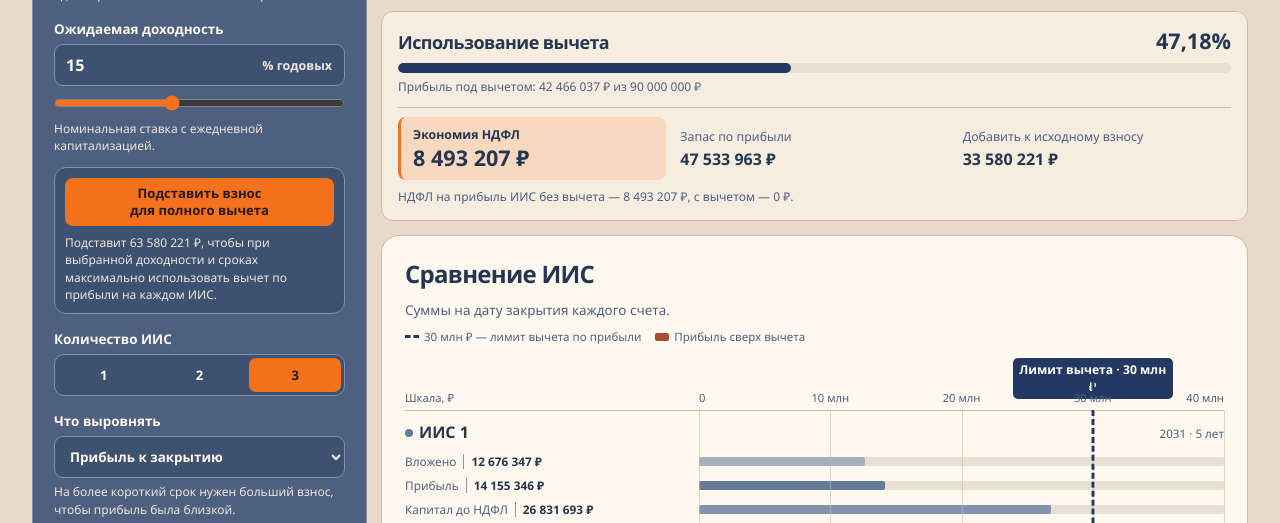
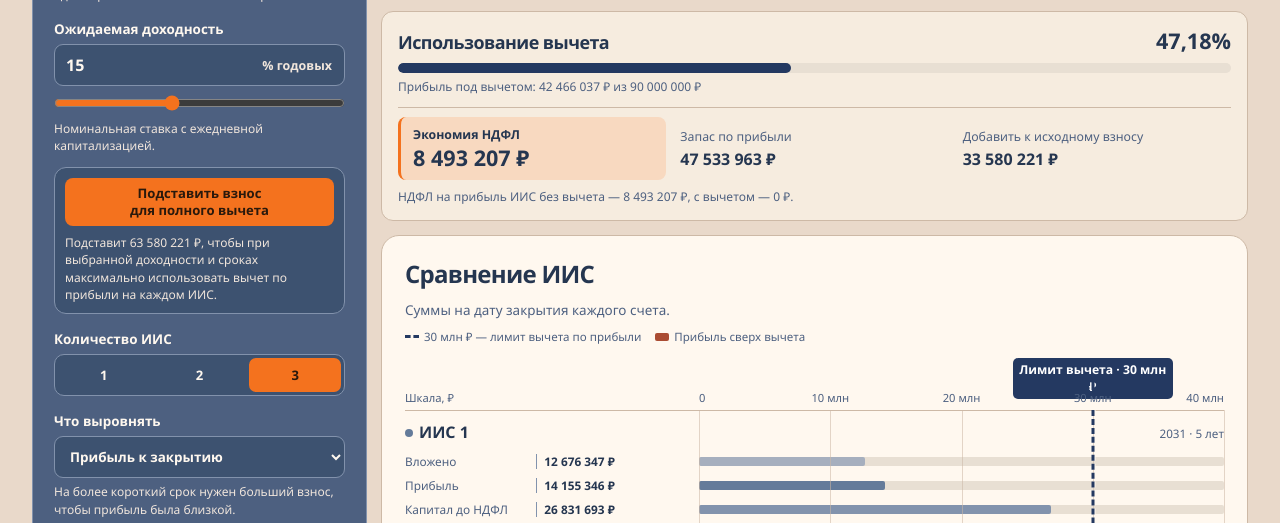
Before and after one commit to Grarse/team-projects, a plain HTML site: page iis-allocation-calculator/index.html in a window 1280 px wide. Shown: the part 399-922 px from the top of the page. Drawn offline with Linux system fonts and the light colour scheme.

Commit message:
Align IIS chart values and dividers across rows

```diff
--- a/iis-allocation-calculator/index.html
+++ b/iis-allocation-calculator/index.html
@@ -6,7 +6,7 @@
   <meta name="description" content="Распределите весь капитал между ИИС-3 и оцените НДФЛ при закрытии счетов.">
   <meta name="theme-color" content="#e9d9ca">
   <title>ИИС‑3 · Калькулятор распределения капитала</title>
-  <link rel="stylesheet" href="./style.css?v=24">
+  <link rel="stylesheet" href="./style.css?v=25">
   <script defer src="./model.js?v=8"></script>
   <script defer src="./app.js?v=22"></script>
 </head>
--- a/iis-allocation-calculator/style.css
+++ b/iis-allocation-calculator/style.css
@@ -186,7 +186,10 @@ button:disabled { opacity: .55; cursor: not-allowed; }
 .compare-group h3 { font-size: 1rem; }
 .compare-group h3 i { display: inline-block; vertical-align: .08em; width: 8px; height: 8px; border-radius: 50%; margin-right: 6px; background: var(--profit); }
 .compare-group header > span { color: var(--muted); font-size: .73rem; }
-.compare-metric { display: flex; align-items: baseline; flex-wrap: wrap; gap: 2px 7px; margin: 0; }
+.compare-metric {
+  display: grid; grid-template-columns: minmax(0, 10.5em) minmax(0, 1fr);
+  align-items: baseline; column-gap: 7px; margin: 0;
+}
 .compare-row { min-height: 24px; padding: 3px 0; font-size: .74rem; line-height: 1.25; }
 .compare-row dt { color: var(--muted); }
 .compare-track { position: relative; height: 9px; background: var(--track); border-radius: 2px; }
```
